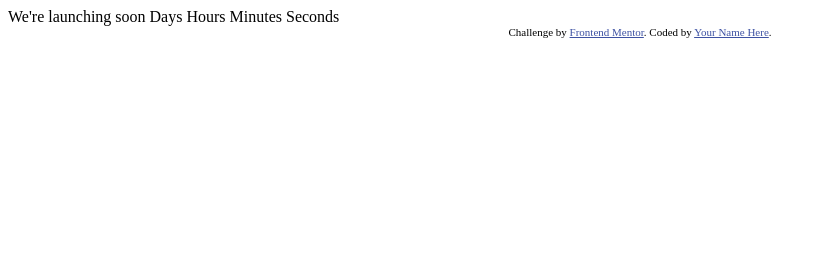
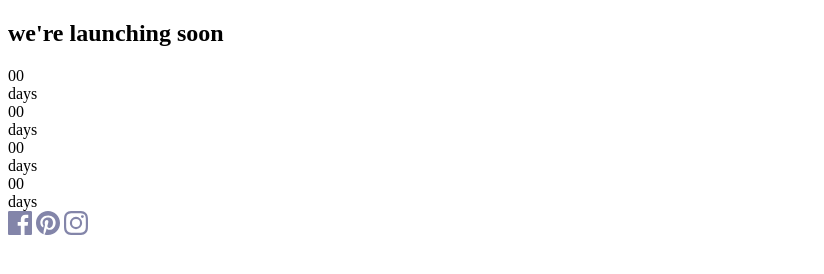
Before and after one commit to Just9krish/Count-Down-Timer, a plain HTML site: page index.html in a window 1280 px wide. Shown: the whole page, without its empty margins (0-824 px from the left). Drawn offline with Linux system fonts and the light colour scheme.

Commit message:
html completed

```diff
--- a/index.html
+++ b/index.html
@@ -1,31 +1,72 @@
 <!DOCTYPE html>
 <html lang="en">
   <head>
-  <meta charset="UTF-8">
-  <meta name="viewport" content="width=device-width, initial-scale=1.0"> <!-- displays site properly based on user's device -->
+    <meta charset="UTF-8" />
+    <meta name="viewport" content="width=device-width, initial-scale=1.0" />
+    <!-- displays site properly based on user's device -->
 
-  <link rel="icon" type="image/png" sizes="32x32" href="./images/favicon-32x32.png">
+    <link
+      rel="icon"
+      type="image/png"
+      sizes="32x32"
+      href="./images/favicon-32x32.png"
+    />
 
     <title>Frontend Mentor | Launch countdown timer</title>
-
-  <!-- Feel free to remove these styles or customise in your own stylesheet 👍 -->
-  <style>
-    .attribution { font-size: 11px; text-align: center; }
-    .attribution a { color: hsl(228, 45%, 44%); }
-  </style>
   </head>
   <body>
+    <section class="countdown">
+      <div class="countdown__container">
+        <h1 class="countdown__heading">we're launching soon</h1>
+        <div class="timer">
+          <!-- Days Card -->
+          <div class="timer__card">
+            <div class="timer__card--days">00</div>
+            <span>days</span>
+          </div>
 
-  We're launching soon
+          <!-- Hours card -->
+          <div class="timer__card">
+            <div class="timer__card--days">00</div>
+            <span>days</span>
+          </div>
 
-  Days
-  Hours
-  Minutes
-  Seconds
+          <!-- Minutes card -->
+          <div class="timer__card">
+            <div class="timer__card--days">00</div>
+            <span>days</span>
+          </div>
 
-  <div class="attribution">
-    Challenge by <a href="https://www.frontendmentor.io?ref=challenge" target="_blank">Frontend Mentor</a>.
-    Coded by <a href="#">Your Name Here</a>.
+          <!-- Seconds card -->
+          <div class="timer__card">
+            <div class="timer__card--days">00</div>
+            <span>days</span>
           </div>
+        </div>
+        <footer class="countdown__socials">
+          <a href="#" class="countdown__socials--link"
+            ><svg xmlns="http://www.w3.org/2000/svg" width="24" height="24">
+              <path
+                fill="#8385A9"
+                d="M22.675 0H1.325C.593 0 0 .593 0 1.325v21.351C0 23.407.593 24 1.325 24H12.82v-9.294H9.692v-3.622h3.128V8.413c0-3.1 1.893-4.788 4.659-4.788 1.325 0 2.463.099 2.795.143v3.24l-1.918.001c-1.504 0-1.795.715-1.795 1.763v2.313h3.587l-.467 3.622h-3.12V24h6.116c.73 0 1.323-.593 1.323-1.325V1.325C24 .593 23.407 0 22.675 0z"
+              /></svg
+          ></a>
+          <a href="#" class="countdown__socials--link"
+            ><svg xmlns="http://www.w3.org/2000/svg" width="24" height="24">
+              <path
+                fill="#8385A9"
+                d="M12 0C5.373 0 0 5.372 0 12c0 5.084 3.163 9.426 7.627 11.174-.105-.949-.2-2.405.042-3.441.218-.937 1.407-5.965 1.407-5.965s-.359-.719-.359-1.782c0-1.668.967-2.914 2.171-2.914 1.023 0 1.518.769 1.518 1.69 0 1.029-.655 2.568-.994 3.995-.283 1.194.599 2.169 1.777 2.169 2.133 0 3.772-2.249 3.772-5.495 0-2.873-2.064-4.882-5.012-4.882-3.414 0-5.418 2.561-5.418 5.207 0 1.031.397 2.138.893 2.738a.36.36 0 01.083.345l-.333 1.36c-.053.22-.174.267-.402.161-1.499-.698-2.436-2.889-2.436-4.649 0-3.785 2.75-7.262 7.929-7.262 4.163 0 7.398 2.967 7.398 6.931 0 4.136-2.607 7.464-6.227 7.464-1.216 0-2.359-.631-2.75-1.378l-.748 2.853c-.271 1.043-1.002 2.35-1.492 3.146C9.57 23.812 10.763 24 12 24c6.627 0 12-5.373 12-12 0-6.628-5.373-12-12-12z"
+              /></svg
+          ></a>
+          <a href="#" class="countdown__socials--link"
+            ><svg xmlns="http://www.w3.org/2000/svg" width="24" height="24">
+              <path
+                fill="#8385A9"
+                d="M12 2.163c3.204 0 3.584.012 4.85.07 3.252.148 4.771 1.691 4.919 4.919.058 1.265.069 1.645.069 4.849 0 3.205-.012 3.584-.069 4.849-.149 3.225-1.664 4.771-4.919 4.919-1.266.058-1.644.07-4.85.07-3.204 0-3.584-.012-4.849-.07-3.26-.149-4.771-1.699-4.919-4.92-.058-1.265-.07-1.644-.07-4.849 0-3.204.013-3.583.07-4.849.149-3.227 1.664-4.771 4.919-4.919 1.266-.057 1.645-.069 4.849-.069zM12 0C8.741 0 8.333.014 7.053.072 2.695.272.273 2.69.073 7.052.014 8.333 0 8.741 0 12c0 3.259.014 3.668.072 4.948.2 4.358 2.618 6.78 6.98 6.98C8.333 23.986 8.741 24 12 24c3.259 0 3.668-.014 4.948-.072 4.354-.2 6.782-2.618 6.979-6.98.059-1.28.073-1.689.073-4.948 0-3.259-.014-3.667-.072-4.947-.196-4.354-2.617-6.78-6.979-6.98C15.668.014 15.259 0 12 0zm0 5.838a6.162 6.162 0 100 12.324 6.162 6.162 0 000-12.324zM12 16a4 4 0 110-8 4 4 0 010 8zm6.406-11.845a1.44 1.44 0 100 2.881 1.44 1.44 0 000-2.881z"
+              /></svg
+          ></a>
+        </footer>
+      </div>
+    </section>
   </body>
 </html>
```
Lines whose indentation alone changed are shown as unchanged.
